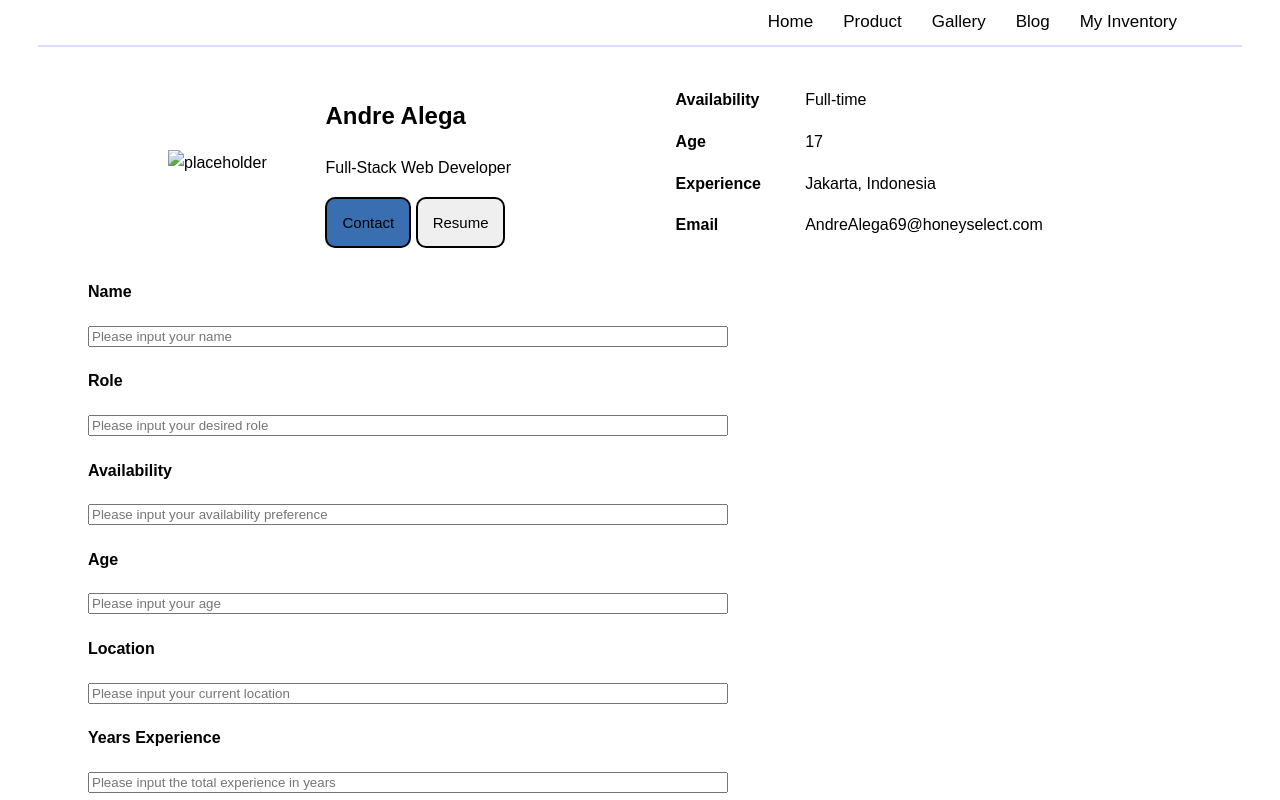
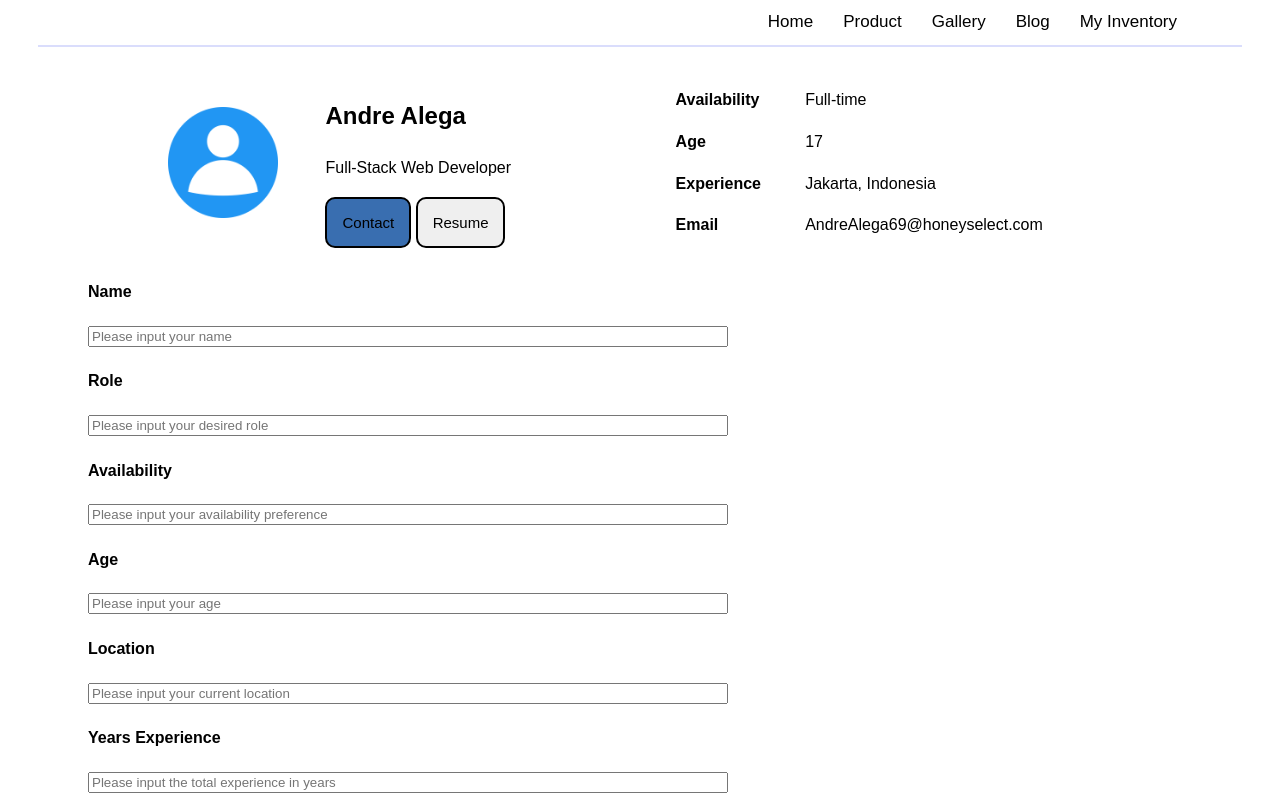
Before and after one commit to KevinNaufal93/html-landing-page, a plain HTML site: page index.html in a window 1280 px wide. Shown: the top 800 px of the page. Drawn offline with Linux system fonts and the light colour scheme.

Commit message:
pp-revised/done

```diff
--- a/index.html
+++ b/index.html
@@ -24,7 +24,7 @@
     <div class="contents">
 
         <div class="bio-header">
-            <img class="user-pic" src="assets/img/user-placeholder.png" alt="placeholder">
+            <img class="user-pic" src="img/user-placeholder.png" alt="placeholder">
             <div class="bio-title">
                 <h2>Andre Alega</h2>
                 <p>Full-Stack Web Developer</p>
```
